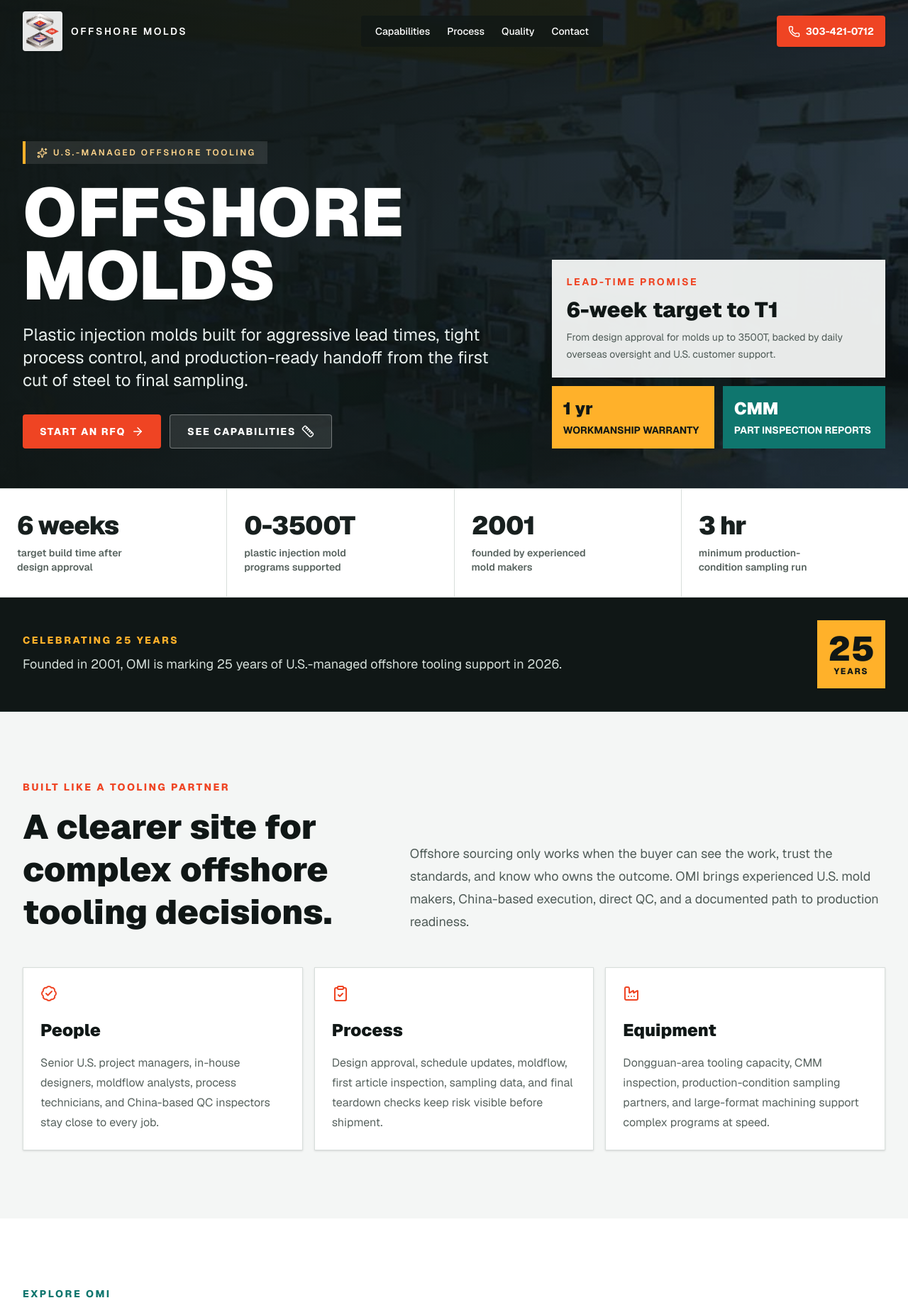
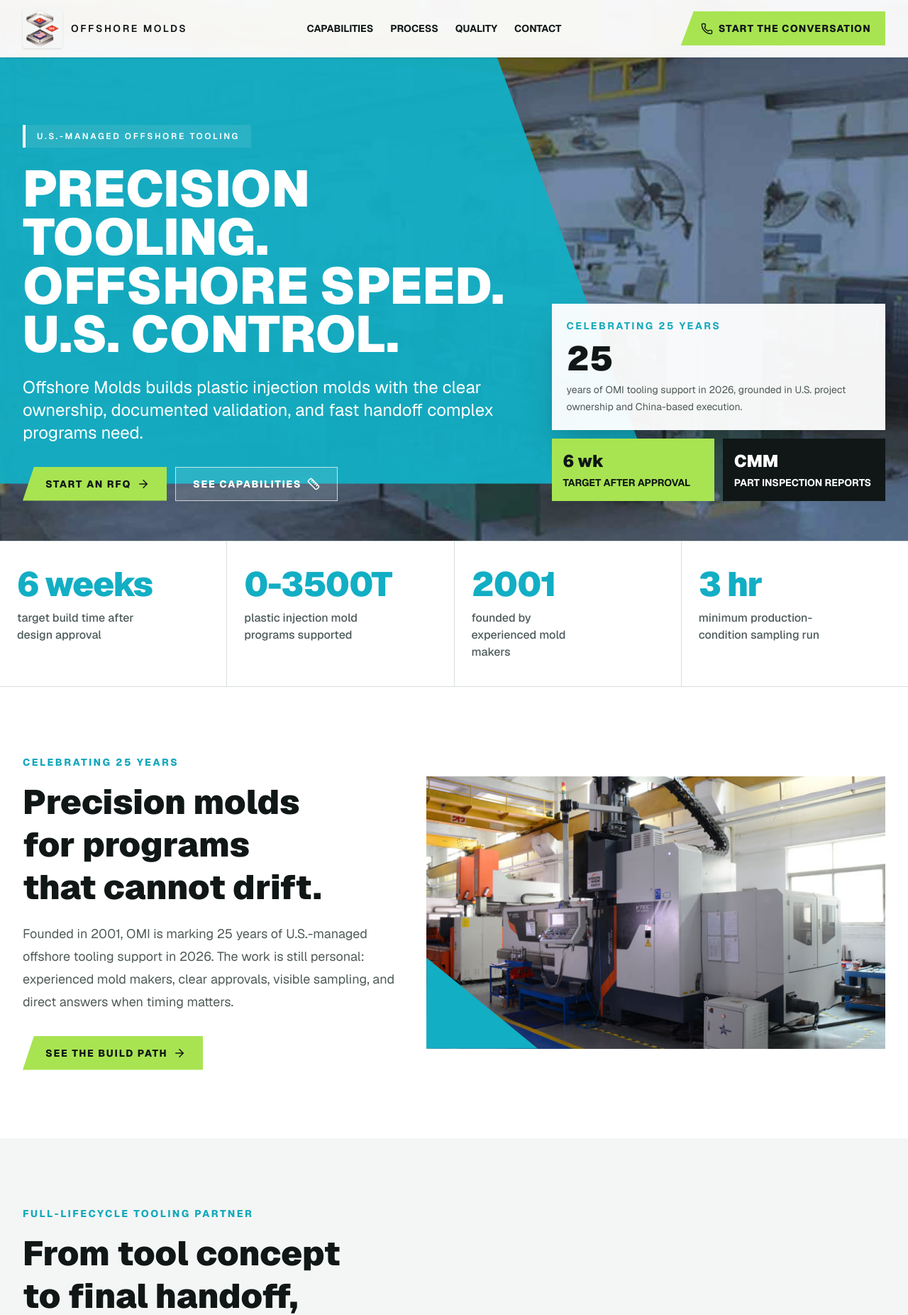
Before and after one commit to swaltersjrtest/offshoremolds, a Next.js app: page / in a window 1280 px wide. Shown: the top 1853 px of the page at 71% size. Built offline with nearby package versions, Linux system fonts and the light colour scheme.

Commit message:
Refine homepage visual direction

```diff
--- a/src/app/components/animated-metrics.tsx
+++ /dev/null
@@ -1,118 +0,0 @@
-"use client";
-
-import { useEffect, useRef, useState } from "react";
-import type { ProofPoint } from "../site-data";
-
-type AnimatedMetricsProps = {
-  points: ProofPoint[];
-};
-
-function easeOutCubic(value: number) {
-  return 1 - Math.pow(1 - value, 3);
-}
-
-function formatMetric(point: ProofPoint, value: number) {
-  const rounded = Math.round(value);
-  const number = point.useGrouping === false ? String(rounded) : rounded.toLocaleString("en-US");
-
-  return `${point.prefix ?? ""}${number}${point.suffix ?? ""}`;
-}
-
-export function AnimatedMetrics({ points }: AnimatedMetricsProps) {
-  const sectionRef = useRef<HTMLDivElement>(null);
-  const [isVisible, setIsVisible] = useState(false);
-  const [values, setValues] = useState(() => points.map(() => 0));
-
-  useEffect(() => {
-    const section = sectionRef.current;
-
-    if (!section) {
-      return;
-    }
-
-    const observer = new IntersectionObserver(
-      ([entry]) => {
-        if (entry.isIntersecting) {
-          setIsVisible(true);
-          observer.disconnect();
-        }
-      },
-      {
-        rootMargin: "0px 0px -12% 0px",
-        threshold: 0.25,
-      },
-    );
-
-    observer.observe(section);
-
-    return () => observer.disconnect();
-  }, []);
-
-  useEffect(() => {
-    if (!isVisible) {
-      return;
-    }
-
-    let frameId = 0;
-
-    if (window.matchMedia("(prefers-reduced-motion: reduce)").matches) {
-      frameId = window.requestAnimationFrame(() => {
-        setValues(points.map((point) => point.countTo));
-      });
-
-      return () => window.cancelAnimationFrame(frameId);
-    }
-
-    const startedAt = window.performance.now();
-
-    const animate = (timestamp: number) => {
-      let shouldContinue = false;
-
-      const nextValues = points.map((point) => {
-        const duration = point.durationMs ?? 1200;
-        const progress = Math.min((timestamp - startedAt) / duration, 1);
-
-        if (progress < 1) {
-          shouldContinue = true;
-        }
-
-        return point.countTo * easeOutCubic(progress);
-      });
-
-      setValues(nextValues);
-
-      if (shouldContinue) {
-        frameId = window.requestAnimationFrame(animate);
-      }
-    };
-
-    frameId = window.requestAnimationFrame(animate);
-
-    return () => window.cancelAnimationFrame(frameId);
-  }, [isVisible, points]);
-
-  return (
-    <div
-      ref={sectionRef}
-      className="mx-auto grid max-w-7xl grid-cols-2 gap-px bg-[#d8dedb] px-0 sm:grid-cols-4"
-    >
-      {points.map((point, index) => (
-        <div
-          key={point.value}
-          className="bg-white px-4 py-8 sm:px-6"
-          aria-label={`${point.value} ${point.label}`}
-        >
-          <p
-            className="whitespace-nowrap text-4xl font-black tracking-tight text-[#18201f]"
-            aria-hidden="true"
-          >
-            {formatMetric(point, values[index] ?? 0)}
-          </p>
-          <p className="mt-2 max-w-44 text-sm font-semibold leading-5 text-[#58635f]">
-            {point.label}
-          </p>
-        </div>
-      ))}
-    </div>
-  );
-}
--- a/src/app/components/site-shell.tsx
+++ b/src/app/components/site-shell.tsx
@@ -33,18 +33,18 @@
   return (
     <header
       className={cn(
-        "inset-x-0 top-0 z-30",
+        "inset-x-0 top-0 z-30 border-b border-[#dfe8e6] bg-white/95 shadow-sm backdrop-blur",
         isOverlay
           ? "absolute"
-          : "sticky border-b border-[#d8dedb] bg-white/95 shadow-sm backdrop-blur",
+          : "sticky",
       )}
     >
-      <div className="mx-auto flex max-w-7xl items-center justify-between gap-4 px-4 py-4 sm:px-6 lg:px-8">
+      <div className="mx-auto flex max-w-7xl items-center justify-between gap-4 px-4 py-3 sm:px-6 lg:px-8">
         <Link href="/" aria-label="Offshore Molds home" className="flex items-center gap-3">
           <span
             className={cn(
               "flex h-14 w-14 shrink-0 items-center justify-center rounded-[4px] p-1 shadow-sm",
-              isOverlay ? "bg-white/90" : "bg-[#f4f6f5]",
+              isOverlay ? "bg-[#f4f6f5]" : "bg-[#f4f6f5]",
             )}
           >
             <Image
@@ -58,7 +58,7 @@
           <span
             className={cn(
               "hidden text-sm font-semibold uppercase tracking-[0.18em] sm:block",
-              isOverlay ? "text-white" : "text-[#101716]",
+              isOverlay ? "text-[#101716]" : "text-[#101716]",
             )}
           >
             Offshore Molds
@@ -68,27 +68,28 @@
         <nav
           aria-label="Primary navigation"
           className={cn(
-            "hidden items-center gap-6 rounded-[4px] px-5 py-3 text-sm font-medium backdrop-blur md:flex",
+            "hidden items-center gap-6 px-5 py-3 text-sm font-bold uppercase text-[#111817] md:flex",
             isOverlay
-              ? "bg-[#101716]/70 text-white"
-              : "bg-[#f4f6f5] text-[#18201f]",
+              ? "bg-white/0"
+              : "bg-white/0",
           )}
         >
           {mainNav.map((item) => (
-            <Link key={item.href} href={item.href} className="transition hover:text-[#ef4423]">
+            <Link key={item.href} href={item.href} className="transition hover:text-[#14a8bd]">
               {item.label}
             </Link>
           ))}
         </nav>
 
-        <a
-          href={contactInfo.phoneHref}
-          className="inline-flex min-h-11 items-center gap-2 rounded-[4px] bg-[#ef4423] px-4 text-sm font-bold text-white shadow-sm transition hover:bg-[#c73319]"
+        <Link
+          href="/contact"
+          className="inline-flex min-h-12 items-center gap-2 bg-[#a8e451] px-5 pl-7 text-sm font-extrabold uppercase tracking-[0.08em] text-[#101716] shadow-sm transition hover:bg-[#94cf39]"
+          style={{ clipPath: "polygon(18px 0, 100% 0, 100% 100%, 0 100%)" }}
         >
           <Phone aria-hidden="true" size={17} />
-          <span className="hidden sm:inline">{contactInfo.phone}</span>
-          <span className="sm:hidden">Call</span>
-        </a>
+          <span className="hidden sm:inline">Start the conversation</span>
+          <span className="sm:hidden">Contact</span>
+        </Link>
       </div>
     </header>
   );
@@ -96,7 +97,7 @@
 
 export function PageHero({ eyebrow, title, copy, image, imageAlt }: PageHeroProps) {
   return (
-    <section className="relative isolate flex min-h-[58vh] items-end overflow-hidden bg-[#101716]">
+    <section className="relative isolate flex min-h-[58vh] items-end overflow-hidden bg-white pt-20">
       <SiteHeader variant="overlay" />
       <Image
         src={image}
@@ -106,17 +107,20 @@
         className="object-cover"
         sizes="100vw"
       />
-      <div className="absolute inset-0 bg-[#101716]/55" />
-      <div className="absolute inset-0 bg-[linear-gradient(90deg,rgba(16,23,22,0.94)_0%,rgba(16,23,22,0.7)_44%,rgba(16,23,22,0.24)_100%)]" />
-      <div className="relative z-10 mx-auto w-full max-w-7xl px-4 pb-12 pt-32 sm:px-6 lg:px-8 lg:pb-16">
+      <div className="absolute inset-0 bg-white/15" />
+      <div
+        className="absolute inset-y-20 left-0 w-full bg-[#12aec4]/95 md:w-[72%]"
+        style={{ clipPath: "polygon(0 0, 76% 0, 100% 100%, 0 100%)" }}
+      />
+      <div className="relative z-10 mx-auto w-full max-w-7xl px-4 pb-12 pt-28 sm:px-6 lg:px-8 lg:pb-16">
         <div className="max-w-3xl">
-          <p className="border-l-4 border-[#ffb12a] pl-4 text-sm font-extrabold uppercase tracking-[0.18em] text-[#ffd58b]">
+          <p className="border-l-4 border-white pl-4 text-sm font-extrabold uppercase tracking-[0.18em] text-white">
             {eyebrow}
           </p>
           <h1 className="mt-5 text-balance text-5xl font-black uppercase leading-[0.95] text-white sm:text-7xl">
             {title}
           </h1>
-          <p className="mt-6 max-w-2xl text-pretty text-xl leading-8 text-[#e8efed]">
+          <p className="mt-6 max-w-2xl text-pretty text-xl leading-8 text-white">
             {copy}
           </p>
         </div>
@@ -135,7 +139,8 @@
   return (
     <Link
       href={href}
-      className="inline-flex min-h-12 items-center justify-center gap-2 rounded-[4px] bg-[#ef4423] px-6 text-sm font-extrabold uppercase tracking-[0.12em] text-white transition hover:bg-[#c73319]"
+      className="inline-flex min-h-12 items-center justify-center gap-2 bg-[#a8e451] px-6 pl-8 text-sm font-extrabold uppercase tracking-[0.12em] text-[#101716] transition hover:bg-[#94cf39]"
+      style={{ clipPath: "polygon(16px 0, 100% 0, 100% 100%, 0 100%)" }}
     >
       {children}
       <ArrowRight aria-hidden="true" size={18} />
@@ -153,7 +158,7 @@
   return (
     <Link
       href={href}
-      className="inline-flex min-h-12 items-center justify-center gap-2 rounded-[4px] border border-[#18201f] px-6 text-sm font-extrabold uppercase tracking-[0.12em] text-[#18201f] transition hover:bg-[#18201f] hover:text-white"
+      className="inline-flex min-h-12 items-center justify-center gap-2 border border-[#18201f] px-6 text-sm font-extrabold uppercase tracking-[0.12em] text-[#18201f] transition hover:bg-[#18201f] hover:text-white"
     >
       {children}
       <ArrowRight aria-hidden="true" size={18} />
@@ -243,10 +248,14 @@
   copy?: string;
 }) {
   return (
-    <section className="bg-[#101716] px-4 py-16 text-white sm:px-6 lg:px-8">
+    <section className="relative overflow-hidden bg-[#101716] px-4 py-16 text-white sm:px-6 lg:px-8">
+      <div
+        className="absolute bottom-0 right-0 h-32 w-64 bg-[#12aec4]"
+        style={{ clipPath: "polygon(35% 0, 100% 0, 100% 100%, 0 100%)" }}
+      />
       <div className="mx-auto flex max-w-7xl flex-col justify-between gap-8 lg:flex-row lg:items-center">
         <div className="max-w-3xl">
-          <p className="text-sm font-extrabold uppercase tracking-[0.18em] text-[#ffb12a]">
+          <p className="text-sm font-extrabold uppercase tracking-[0.18em] text-[#a8e451]">
             Start the conversation
           </p>
           <h2 className="mt-4 text-4xl font-black leading-tight sm:text-5xl">{title}</h2>
@@ -255,7 +264,8 @@
         <div className="flex flex-col gap-3 sm:flex-row lg:flex-col xl:flex-row">
           <a
             href={contactInfo.rfqHref}
-            className="inline-flex min-h-12 items-center justify-center gap-2 rounded-[4px] bg-[#ef4423] px-6 text-sm font-extrabold uppercase tracking-[0.12em] text-white transition hover:bg-[#c73319]"
+            className="inline-flex min-h-12 items-center justify-center gap-2 bg-[#a8e451] px-6 pl-8 text-sm font-extrabold uppercase tracking-[0.12em] text-[#101716] transition hover:bg-[#94cf39]"
+            style={{ clipPath: "polygon(16px 0, 100% 0, 100% 100%, 0 100%)" }}
           >
             Email an RFQ <FileCheck2 aria-hidden="true" size={18} />
           </a>
--- a/src/app/page.tsx
+++ b/src/app/page.tsx
@@ -1,14 +1,19 @@
 import Image from "next/image";
 import Link from "next/link";
-import { ArrowRight, Ruler, Sparkles } from "lucide-react";
-import { AnimatedMetrics } from "./components/animated-metrics";
+import { ArrowRight, Ruler } from "lucide-react";
 import { CtaBand, PrimaryLink, SiteFooter, SiteHeader } from "./components/site-shell";
-import { anniversary, homeRoutes, pillars, proofPoints } from "./site-data";
+import {
+  anniversary,
+  homeRoutes,
+  lifecycleHighlights,
+  pillars,
+  proofPoints,
+} from "./site-data";
 
 export default function Home() {
   return (
-    <main className="min-h-screen bg-[#f4f6f5] text-[#18201f]">
-      <section className="relative isolate flex min-h-[82svh] items-end overflow-hidden lg:min-h-[86vh]">
+    <main className="min-h-screen bg-white text-[#18201f]">
+      <section className="relative isolate flex min-h-[86svh] items-end overflow-hidden bg-white pt-20 lg:min-h-[88vh]">
         <SiteHeader variant="overlay" />
         <Image
           src="/omi/slide-1.jpg"
@@ -18,53 +23,59 @@
           className="object-cover"
           sizes="100vw"
         />
-        <div className="absolute inset-0 bg-[#101716]/55" />
-        <div className="absolute inset-0 bg-[linear-gradient(90deg,rgba(16,23,22,0.95)_0%,rgba(16,23,22,0.72)_38%,rgba(16,23,22,0.28)_100%)]" />
+        <div className="absolute inset-0 bg-white/10" />
+        <div
+          className="absolute inset-y-20 left-0 w-full bg-[#12aec4]/95 md:w-[72%]"
+          style={{ clipPath: "polygon(0 0, 76% 0, 100% 100%, 0 100%)" }}
+        />
 
-        <div className="relative z-10 mx-auto grid w-full max-w-7xl gap-10 px-4 pb-8 pt-32 sm:px-6 md:grid-cols-[1.08fr_0.72fr] lg:px-8 lg:pb-14">
-          <div className="max-w-3xl">
-            <div className="mb-6 inline-flex items-center gap-2 border-l-4 border-[#ffb12a] bg-white/10 px-4 py-2 text-xs font-semibold uppercase tracking-[0.22em] text-[#ffd58b] backdrop-blur">
-              <Sparkles aria-hidden="true" size={15} />
+        <div className="relative z-10 mx-auto grid w-full max-w-7xl gap-10 px-4 pb-8 pt-24 sm:px-6 md:grid-cols-[1.08fr_0.72fr] lg:px-8 lg:pb-14">
+          <div className="max-w-3xl text-white">
+            <div className="mb-6 inline-flex items-center border-l-4 border-white bg-white/10 px-4 py-2 text-xs font-semibold uppercase tracking-[0.22em] text-white backdrop-blur">
               U.S.-managed offshore tooling
             </div>
-            <h1 className="text-balance text-5xl font-black uppercase leading-[0.92] text-white sm:text-7xl lg:text-8xl">
-              Offshore Molds
+            <h1 className="text-balance text-5xl font-black uppercase leading-[0.95] sm:text-6xl lg:text-7xl">
+              Precision tooling.
+              <br />
+              Offshore speed.
+              <br />
+              U.S. control.
             </h1>
-            <p className="mt-6 max-w-2xl text-pretty text-xl leading-8 text-[#e8efed] sm:text-2xl">
-              Plastic injection molds built for aggressive lead times, tight process control, and
-              production-ready handoff from the first cut of steel to final sampling.
+            <p className="mt-6 max-w-2xl text-pretty text-xl leading-8 text-white sm:text-2xl">
+              Offshore Molds builds plastic injection molds with the clear ownership,
+              documented validation, and fast handoff complex programs need.
             </p>
 
             <div className="mt-8 flex flex-col gap-3 sm:flex-row">
               <PrimaryLink href="/contact">Start an RFQ</PrimaryLink>
               <Link
                 href="/capabilities"
-                className="inline-flex min-h-12 items-center justify-center gap-2 rounded-[4px] border border-white/35 bg-white/10 px-6 text-sm font-extrabold uppercase tracking-[0.12em] text-white transition hover:bg-white hover:text-[#18201f]"
+                className="inline-flex min-h-12 items-center justify-center gap-2 border border-white/70 bg-white/10 px-6 text-sm font-extrabold uppercase tracking-[0.12em] text-white transition hover:bg-white hover:text-[#18201f]"
               >
                 See capabilities <Ruler aria-hidden="true" size={18} />
               </Link>
             </div>
           </div>
 
-          <div className="hidden gap-3 self-end md:grid lg:grid-cols-1">
-            <div className="border border-white/15 bg-[#f4f6f5]/95 p-5 shadow-2xl">
-              <p className="text-sm font-bold uppercase tracking-[0.18em] text-[#ef4423]">
-                Lead-time promise
+          <div className="hidden gap-3 self-end md:grid">
+            <div className="border border-white/70 bg-white/95 p-5 shadow-2xl">
+              <p className="text-sm font-bold uppercase tracking-[0.18em] text-[#14a8bd]">
+                {anniversary.title}
               </p>
-              <p className="mt-3 text-3xl font-black text-[#101716]">6-week target to T1</p>
+              <p className="mt-3 text-5xl font-black text-[#101716]">{anniversary.value}</p>
               <p className="mt-2 text-sm leading-6 text-[#4e5a56]">
-                From design approval for molds up to 3500T, backed by daily overseas oversight
-                and U.S. customer support.
+                years of OMI tooling support in 2026, grounded in U.S. project ownership and
+                China-based execution.
               </p>
             </div>
             <div className="grid grid-cols-2 gap-3">
-              <div className="bg-[#ffb12a] p-4 text-[#101716]">
-                <p className="text-2xl font-black">1 yr</p>
+              <div className="bg-[#a8e451] p-4 text-[#101716]">
+                <p className="text-2xl font-black">6 wk</p>
                 <p className="mt-1 text-sm font-bold uppercase leading-5">
-                  workmanship warranty
+                  target after approval
                 </p>
               </div>
-              <div className="bg-[#0f766e] p-4 text-white">
+              <div className="bg-[#101716] p-4 text-white">
                 <p className="text-2xl font-black">CMM</p>
                 <p className="mt-1 text-sm font-bold uppercase leading-5">
                   part inspection reports
@@ -76,24 +87,47 @@
       </section>
 
       <section className="border-y border-[#d8dedb] bg-white">
-        <AnimatedMetrics points={proofPoints} />
+        <div className="mx-auto grid max-w-7xl grid-cols-2 gap-px bg-[#d8dedb] px-0 sm:grid-cols-4">
+          {proofPoints.map((point) => (
+            <div key={point.value} className="bg-white px-4 py-9 sm:px-6">
+              <p className="text-5xl font-black tracking-tight text-[#12aec4]">{point.value}</p>
+              <p className="mt-3 max-w-44 text-base font-medium leading-6 text-[#4d5a5a]">
+                {point.label}
+              </p>
+            </div>
+          ))}
+        </div>
       </section>
 
-      <section className="border-b border-[#263532] bg-[#101716] px-4 py-8 text-white sm:px-6 lg:px-8">
-        <div className="mx-auto flex max-w-7xl flex-col gap-5 sm:flex-row sm:items-center sm:justify-between">
+      <section className="bg-white py-18 sm:py-24">
+        <div className="mx-auto grid max-w-7xl gap-10 px-4 sm:px-6 lg:grid-cols-[0.9fr_1.1fr] lg:px-8 lg:items-center">
           <div>
-            <p className="text-sm font-extrabold uppercase tracking-[0.18em] text-[#ffb12a]">
+            <p className="text-sm font-extrabold uppercase tracking-[0.18em] text-[#14a8bd]">
               {anniversary.title}
             </p>
-            <p className="mt-2 max-w-3xl text-lg leading-8 text-[#d5dfda]">{anniversary.text}</p>
+            <h2 className="mt-4 text-balance text-4xl font-black leading-tight text-[#101716] sm:text-5xl">
+              Precision molds for programs that cannot drift.
+            </h2>
+            <p className="mt-5 text-lg leading-8 text-[#4f5b57]">
+              {anniversary.text} The work is still personal: experienced mold makers, clear
+              approvals, visible sampling, and direct answers when timing matters.
+            </p>
+            <div className="mt-8">
+              <PrimaryLink href="/process">See the build path</PrimaryLink>
+            </div>
           </div>
-          <div className="flex h-24 w-24 shrink-0 items-center justify-center border border-[#ffb12a]/45 bg-[#ffb12a] text-center text-[#101716] shadow-sm">
-            <span>
-              <span className="block text-5xl font-black leading-none">{anniversary.value}</span>
-              <span className="block text-xs font-extrabold uppercase tracking-[0.14em]">
-                years
-              </span>
-            </span>
+          <div className="relative min-h-96 overflow-hidden bg-[#101716]">
+            <Image
+              src="/omi/mold-construction-8.jpg"
+              alt="Precision mold construction detail"
+              fill
+              className="object-cover"
+              sizes="(min-width: 1024px) 50vw, 100vw"
+            />
+            <div
+              className="absolute bottom-0 left-0 h-32 w-56 bg-[#12aec4]"
+              style={{ clipPath: "polygon(0 0, 70% 100%, 0 100%)" }}
+            />
           </div>
         </div>
       </section>
@@ -102,11 +136,11 @@
         <div className="mx-auto max-w-7xl px-4 sm:px-6 lg:px-8">
           <div className="grid gap-10 lg:grid-cols-[0.86fr_1.14fr] lg:items-end">
             <div>
-              <p className="text-sm font-extrabold uppercase tracking-[0.18em] text-[#ef4423]">
-                Built like a tooling partner
+              <p className="text-sm font-extrabold uppercase tracking-[0.18em] text-[#14a8bd]">
+                Full-lifecycle tooling partner
               </p>
               <h2 className="mt-4 text-balance text-4xl font-black leading-tight text-[#101716] sm:text-5xl">
-                A clearer site for complex offshore tooling decisions.
+                From tool concept to final handoff, every step has an owner.
               </h2>
             </div>
             <p className="max-w-3xl text-lg leading-8 text-[#4f5b57]">
@@ -116,13 +150,33 @@
             </p>
           </div>
 
+          <div className="mt-10 grid gap-px bg-[#d8dedb] md:grid-cols-4">
+            {lifecycleHighlights.map((item) => (
+              <Link
+                key={item.title}
+                href={item.href}
+                className="group bg-white p-6 transition hover:bg-[#101716]"
+              >
+                <p className="text-xs font-extrabold uppercase tracking-[0.18em] text-[#14a8bd]">
+                  {item.title}
+                </p>
+                <p className="mt-4 text-base leading-7 text-[#58635f] transition group-hover:text-white">
+                  {item.text}
+                </p>
+                <span className="mt-6 inline-flex items-center gap-2 text-sm font-extrabold uppercase tracking-[0.12em] text-[#101716] transition group-hover:text-[#a8e451]">
+                  Learn more <ArrowRight aria-hidden="true" size={18} />
+                </span>
+              </Link>
+            ))}
+          </div>
+
           <div className="mt-12 grid gap-4 md:grid-cols-3">
             {pillars.map((pillar) => {
               const Icon = pillar.icon;
 
               return (
                 <article key={pillar.title} className="border border-[#d8dedb] bg-white p-6 shadow-sm">
-                  <Icon aria-hidden="true" className="text-[#ef4423]" />
+                  <Icon aria-hidden="true" className="text-[#14a8bd]" />
                   <h3 className="mt-6 text-2xl font-black text-[#101716]">{pillar.title}</h3>
                   <p className="mt-4 text-base leading-7 text-[#58635f]">{pillar.text}</p>
                 </article>
--- a/src/app/site-data.ts
+++ b/src/app/site-data.ts
@@ -20,11 +20,6 @@
 export type ProofPoint = {
   value: string;
   label: string;
-  countTo: number;
-  prefix?: string;
-  suffix?: string;
-  durationMs?: number;
-  useGrouping?: boolean;
 };
 
 export const mainNav = [
@@ -48,29 +43,18 @@
 export const proofPoints: ProofPoint[] = [
   {
     value: "6 weeks",
-    countTo: 6,
-    suffix: " weeks",
     label: "target build time after design approval",
   },
   {
     value: "0-3500T",
-    countTo: 3500,
-    prefix: "0-",
-    suffix: "T",
-    useGrouping: false,
     label: "plastic injection mold programs supported",
   },
   {
     value: "2001",
-    countTo: 2001,
-    durationMs: 1500,
-    useGrouping: false,
     label: "founded by experienced mold makers",
   },
   {
     value: "3 hr",
-    countTo: 3,
-    suffix: " hr",
     label: "minimum production-condition sampling run",
   },
 ];
@@ -200,3 +184,26 @@
     text: "Review the checks, reports, materials, and warranty behind the build.",
   },
 ];
+
+export const lifecycleHighlights = [
+  {
+    title: "Design & Engineering",
+    text: "Moldflow, tool concept, manufacturability review, and customer design approval before the build begins.",
+    href: "/process",
+  },
+  {
+    title: "Tool Build",
+    text: "China-based execution with daily oversight, milestone visibility, and U.S. program ownership.",
+    href: "/capabilities",
+  },
+  {
+    title: "Sampling & Validation",
+    text: "Production-condition sampling, first article inspection, process data, and approval documentation.",
+    href: "/quality",
+  },
+  {
+    title: "Final Handoff",
+    text: "Teardown inspection, protection, shipment planning, and direct support for the receiving molder.",
+    href: "/contact",
+  },
+];
```
